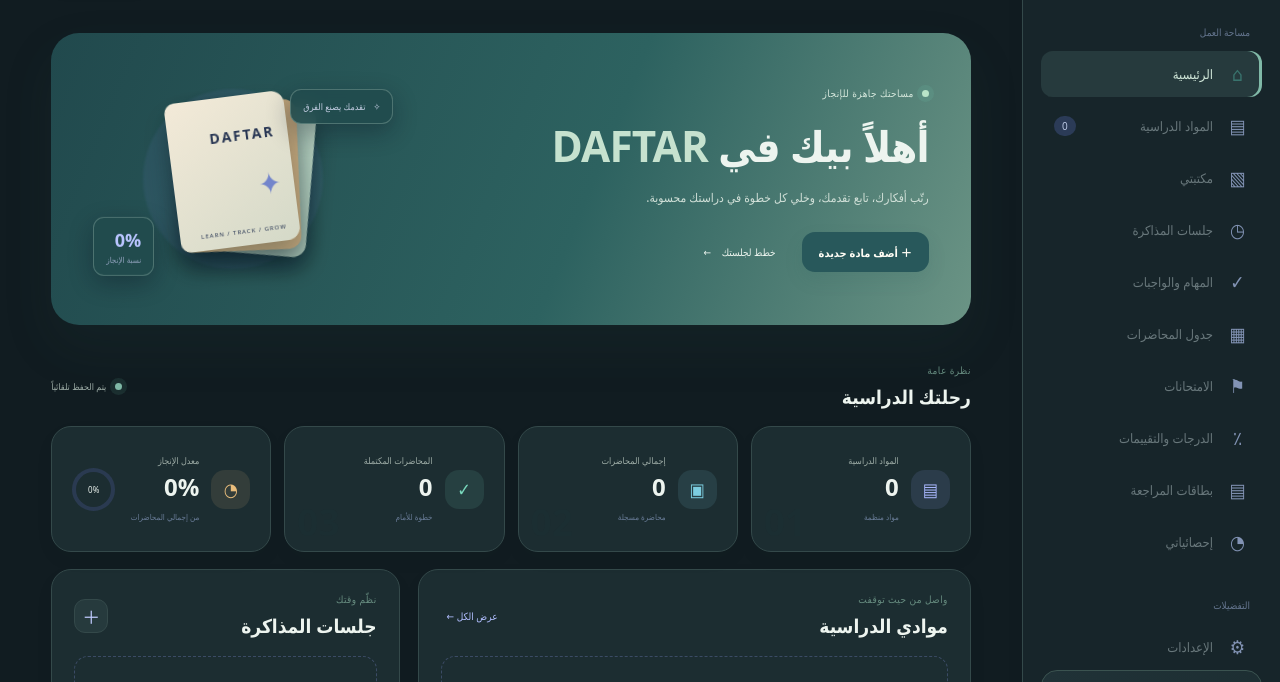
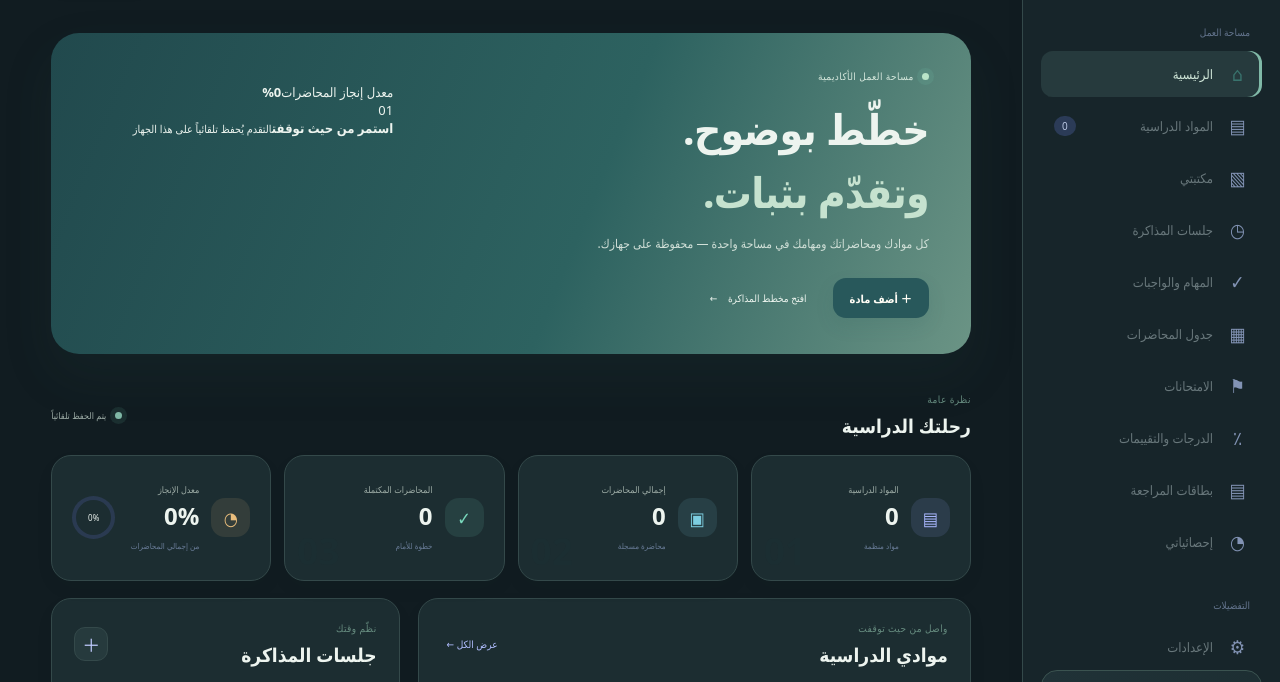
Before and after one commit to gogmail73-collab/DAFTAR, a plain HTML site: page index.html in a window 1280 px wide. Shown: the part 79-761 px from the top of the page. Drawn offline with Linux system fonts and the light colour scheme.

Commit message:
DAFTAR 2.0: rebuild dashboard hero and refresh system theme

```diff
--- a/index.html
+++ b/index.html
@@ -2,7 +2,7 @@
 <html lang="ar" dir="rtl">
 <head>
 <meta charset="utf-8"><meta name="viewport" content="width=device-width,initial-scale=1,viewport-fit=cover">
-<meta name="theme-color" content="#101827"><meta name="description" content="DAFTAR — مساحة ذكية لتنظيم دراستك">
+<meta name="theme-color" content="#111827"><meta name="description" content="DAFTAR — مساحة ذكية لتنظيم دراستك">
 <link rel="manifest" href="./manifest.webmanifest"><link rel="icon" href="./icon.svg"><link rel="stylesheet" href="./styles.css">
 <title>DAFTAR — مساحة دراستك</title>
 </head>
@@ -32,7 +32,19 @@
 <header class="topbar"><button class="mobile-menu" id="menuBtn" aria-label="فتح القائمة">☰</button><div class="crumb"><span>مساحة العمل</span><i>/</i><b id="pageTitle">الرئيسية</b></div><div class="top-actions"><div class="search-wrap"><input id="globalSearch" type="search" placeholder="ابحث في دفتر..." aria-label="بحث شامل" autocomplete="off"><div id="searchResults" class="search-results" hidden></div></div><span class="today" id="todayLabel"></span><button class="theme-toggle" id="themeBtn" aria-label="تغيير المظهر">◐</button><button class="quick-add" id="quickAdd">＋ <span>إضافة مادة</span></button></div></header>
 <div class="content">
 <section class="page active" id="page-home">
-<div class="hero"><div class="hero-copy"><span class="overline"><span class="pulse"></span> مساحتك جاهزة للإنجاز</span><h1>أهلاً بيك في <em>DAFTAR</em></h1><p>رتّب أفكارك، تابع تقدمك، وخلي كل خطوة في دراستك محسوبة.</p><div class="hero-actions"><button class="btn-primary" id="heroAdd">＋ أضف مادة جديدة</button><button class="btn-quiet" data-goto="planner">خطط لجلستك <span>←</span></button></div></div><div class="hero-visual"><div class="orb orb-one"></div><div class="orb orb-two"></div><div class="book-stack"><div class="book book-back"></div><div class="book book-mid"></div><div class="book book-front"><span>DAFTAR</span><i>✦</i><small>LEARN / TRACK / GROW</small></div></div><div class="float-chip chip-top">✧ <span>تقدمك يصنع الفرق</span></div><div class="float-chip chip-bottom"><b id="heroPercent">0%</b><span>نسبة الإنجاز</span></div></div></div>
+<section class="hero">
+<div class="hero-copy">
+<span class="overline"><span class="pulse"></span> مساحة العمل الأكاديمية</span>
+<h1>خطّط بوضوح.<br><em>وتقدّم بثبات.</em></h1>
+<p>كل موادك ومحاضراتك ومهامك في مساحة واحدة — محفوظة على جهازك.</p>
+<div class="hero-actions"><button class="btn-primary" id="heroAdd">＋ أضف مادة</button><button class="btn-quiet" data-goto="planner">افتح مخطط المذاكرة <span>←</span></button></div>
+</div>
+<div class="hero-visual">
+<div class="hero-progress-label"><span>معدل إنجاز المحاضرات</span><b id="heroPercent">0%</b></div>
+<div class="hero-progress-track"><span id="heroProgressBar"></span></div>
+<div class="hero-note"><span class="hero-note-mark">01</span><div><b>استمر من حيث توقفت</b><small>التقدم يُحفظ تلقائياً على هذا الجهاز</small></div></div>
+</div>
+</section>
 <div class="section-heading"><div><span class="eyebrow">نظرة عامة</span><h2>رحلتك الدراسية</h2></div><span class="live-tag"><span></span> يتم الحفظ تلقائياً</span></div>
 <div class="stats-grid"><article class="stat-card"><div class="stat-icon violet">▤</div><div><small>المواد الدراسية</small><strong id="subjectCount">0</strong><span>مواد منظمة</span></div><div class="stat-decoration">01</div></article><article class="stat-card"><div class="stat-icon cyan">▣</div><div><small>إجمالي المحاضرات</small><strong id="lectureCount">0</strong><span>محاضرة مسجلة</span></div><div class="stat-decoration">02</div></article><article class="stat-card"><div class="stat-icon green">✓</div><div><small>المحاضرات المكتملة</small><strong id="doneCount">0</strong><span>خطوة للأمام</span></div><div class="stat-decoration">03</div></article><article class="stat-card"><div class="stat-icon amber">◔</div><div><small>معدل الإنجاز</small><strong id="progressCount">0%</strong><span>من إجمالي المحاضرات</span></div><div class="mini-ring" id="miniRing"><span id="miniRingText">0%</span></div></article></div>
 <div class="home-columns"><section class="panel subjects-panel"><div class="panel-head"><div><span class="eyebrow">واصل من حيث توقفت</span><h2>موادي الدراسية</h2></div><button class="text-link" data-goto="subjects">عرض الكل ←</button></div><div id="subjects" class="subject-grid"></div></section><section class="panel today-panel"><div class="panel-head"><div><span class="eyebrow">نظّم وقتك</span><h2>جلسات المذاكرة</h2></div><button class="round-add" id="addSessionHome">＋</button></div><div id="sessionList"></div></section></div>
```
